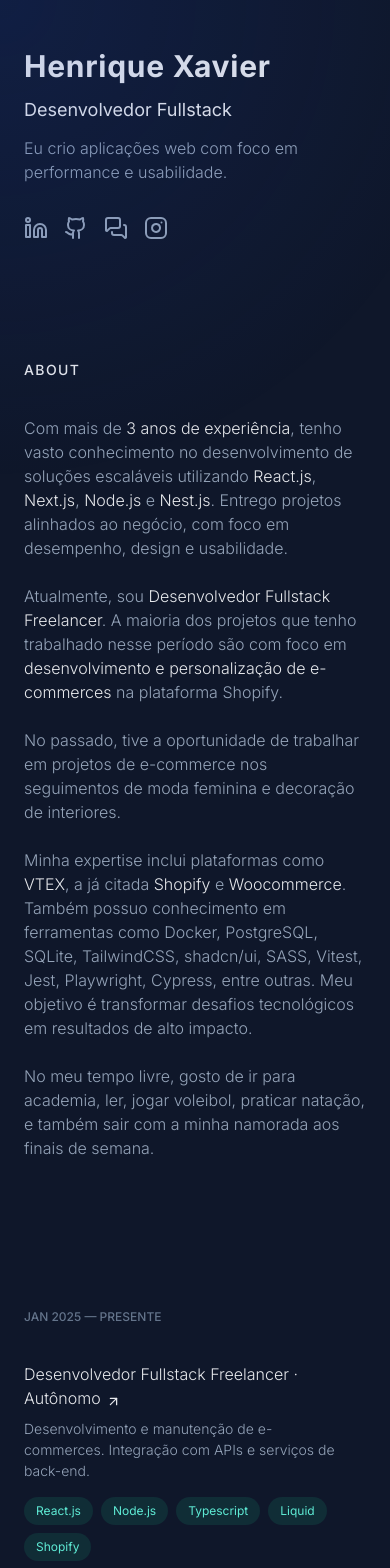
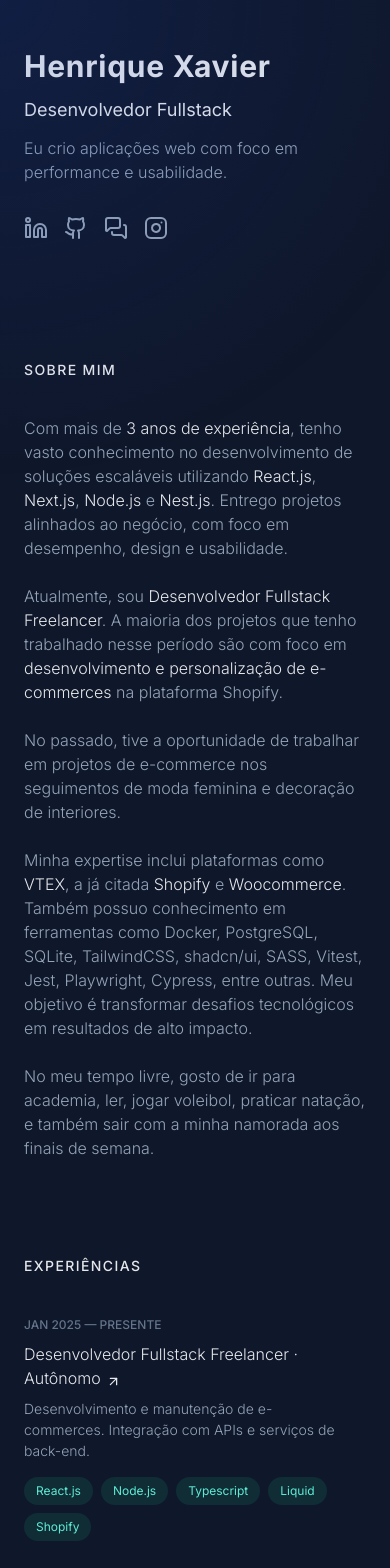
Before and after one commit to hnascx/nextjs-portfolio, a Next.js app: page / in a window 390 px wide. Shown: the top 1568 px of the page. Built offline with nearby package versions, Linux system fonts and the light colour scheme.

Commit message:
feat: Finish responsivity for mobile screens

```diff
--- a/src/components/layout/second-section/background/background.tsx
+++ b/src/components/layout/second-section/background/background.tsx
@@ -2,7 +2,7 @@ export const Background = () => {
   return (
     <div className="flex flex-col gap-9">
       <span className="uppercase text-gray-100 font-medium text-heading-sm text-sm tracking-widest md:hidden">
-        About
+        Sobre mim
       </span>
       <section
         id="background"
--- a/src/components/layout/second-section/experience/experience.tsx
+++ b/src/components/layout/second-section/experience/experience.tsx
@@ -54,7 +54,13 @@ const experiences: ExperienceProps[] = [
 
 export const Experience = () => {
   return (
-    <div id="experience" className="flex flex-col gap-14 scroll-mt-23.5">
+    <div
+      id="experience"
+      className="flex flex-col gap-9 md:gap-14 scroll-mt-23.5"
+    >
+      <span className="uppercase text-gray-100 font-medium text-heading-sm text-sm tracking-widest md:hidden">
+        Experiências
+      </span>
       <section className="group/list flex flex-col gap-14">
         {experiences.map((experience) => (
           <Link
@@ -64,8 +70,8 @@ export const Experience = () => {
             rel="noopener noreferrer"
             className="group opacity-100 transition-opacity duration-300 group-hover/list:opacity-40 hover:!opacity-100"
           >
-            <article className="grid md:grid-cols-[25%_75%] gap-9 relative cursor-pointer">
-              <div className="absolute inset-0 -ml-6 -mr-9 -my-5 rounded-lg opacity-0 bg-white/4 border-t border-transparent transition-[opacity,border-color] duration-300 group-hover:opacity-50 group-hover:border-gray-700" />
+            <article className="grid md:grid-cols-[25%_75%] gap-2 md:gap-9 relative cursor-pointer">
+              <div className="absolute inset-0 md:-ml-6 md:-mr-9 -my-5 rounded-lg opacity-0 bg-white/4 border-t border-transparent transition-[opacity,border-color] duration-300 group-hover:opacity-50 group-hover:border-gray-700" />
               <span className="relative text-body-xs font-medium text-gray-300 uppercase mt-1">
                 {experience.workPeriod}
               </span>
@@ -97,7 +103,7 @@ export const Experience = () => {
       </section>
       <section>
         <Link
-          className="group relative flex flex-col gap-2 w-fit"
+          className="group relative flex flex-col gap-2 w-fit mt-5 md:mt-0"
           href="/Currículo - Fullstack.pdf"
           target="_blank"
           rel="noopener noreferrer"
--- a/src/components/layout/second-section/featured-projects/featured-projects.tsx
+++ b/src/components/layout/second-section/featured-projects/featured-projects.tsx
@@ -47,7 +47,13 @@ const featuredProjects: FeaturedProjectsProps[] = [
 
 export const FeaturedProjects = () => {
   return (
-    <div id="featured-projects" className="flex flex-col gap-14 scroll-mt-23.5">
+    <div
+      id="featured-projects"
+      className="flex flex-col gap-9 md:gap-14 scroll-mt-23.5"
+    >
+      <span className="uppercase text-gray-100 font-medium text-heading-sm text-sm tracking-widest md:hidden">
+        Projetos em destaque
+      </span>
       <section className="group/list flex flex-col gap-14">
         {featuredProjects.map((featuredProject) => (
           <Link
@@ -57,9 +63,9 @@ export const FeaturedProjects = () => {
             rel="noopener noreferrer"
             className="group opacity-100 transition-opacity duration-300 group-hover/list:opacity-40 hover:!opacity-100"
           >
-            <article className="grid md:grid-cols-[25%_75%] gap-9 relative cursor-pointer">
-              <div className="absolute inset-0 -ml-6 -mr-9 -my-5 rounded-lg opacity-0 bg-white/4 border-t border-transparent transition-[opacity,border-color] duration-300 group-hover:opacity-50 group-hover:border-gray-700" />
-              <div className="relative mt-1">
+            <article className="grid md:grid-cols-[25%_75%] gap-4 md:gap-9 relative cursor-pointer">
+              <div className="absolute inset-0 md:-ml-6 md:-mr-9 -my-5 rounded-lg opacity-0 bg-white/4 border-t border-transparent transition-[opacity,border-color] duration-300 group-hover:opacity-50 group-hover:border-gray-700 hidden md:block" />
+              <div className="relative mt-1 hidden md:block">
                 <Image
                   src={featuredProject.image}
                   alt={featuredProject.title}
@@ -90,6 +96,15 @@ export const FeaturedProjects = () => {
                   ))}
                 </ul>
               </div>
+              <div className="relative mt-1 block md:hidden">
+                <Image
+                  src={featuredProject.image}
+                  alt={featuredProject.title}
+                  width={1920}
+                  height={1080}
+                  className="rounded-sm border-2 border-gray-800 group-hover:border-2 group-hover:border-gray-600 transition-colors duration-300 w-[60%] md:w-full"
+                />
+              </div>
             </article>
           </Link>
         ))}
--- a/src/components/layout/second-section/second-section.tsx
+++ b/src/components/layout/second-section/second-section.tsx
@@ -5,7 +5,7 @@ import { FeaturedProjects } from "./featured-projects"
 
 export const SecondSection = () => {
   return (
-    <section className="flex flex-col min-h-screen gap-36 mt-30 md:mt-0 md:px-7">
+    <section className="flex flex-col min-h-screen gap-24 md:gap-36 mt-30 md:mt-0 md:px-7">
       <Background />
       <Experience />
       <FeaturedProjects />
```
